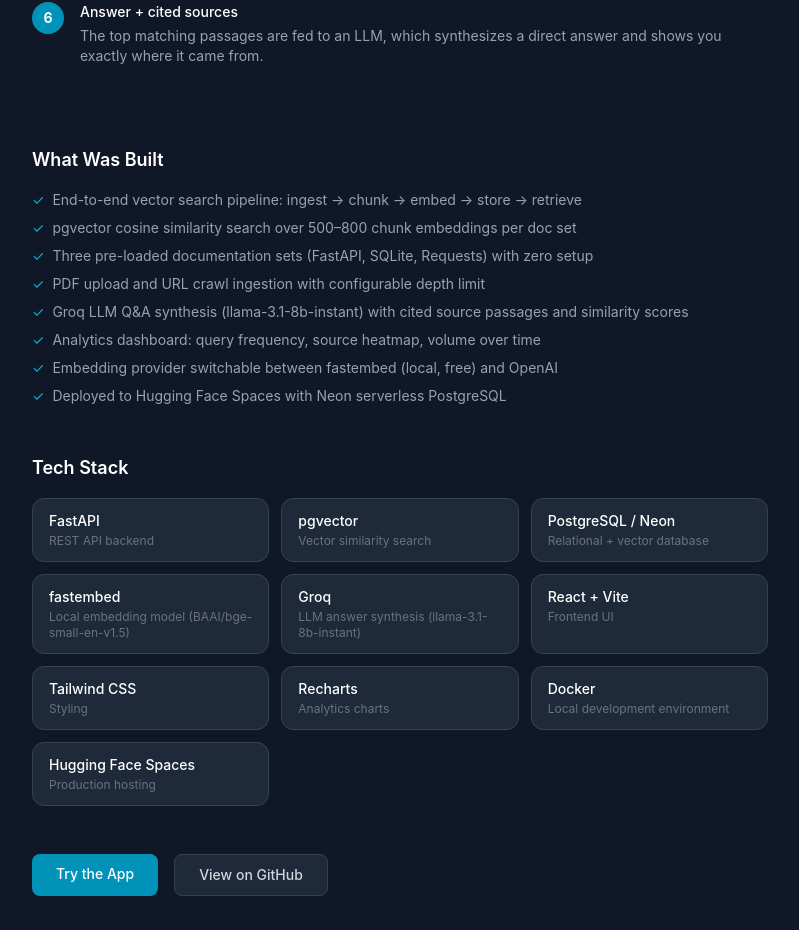
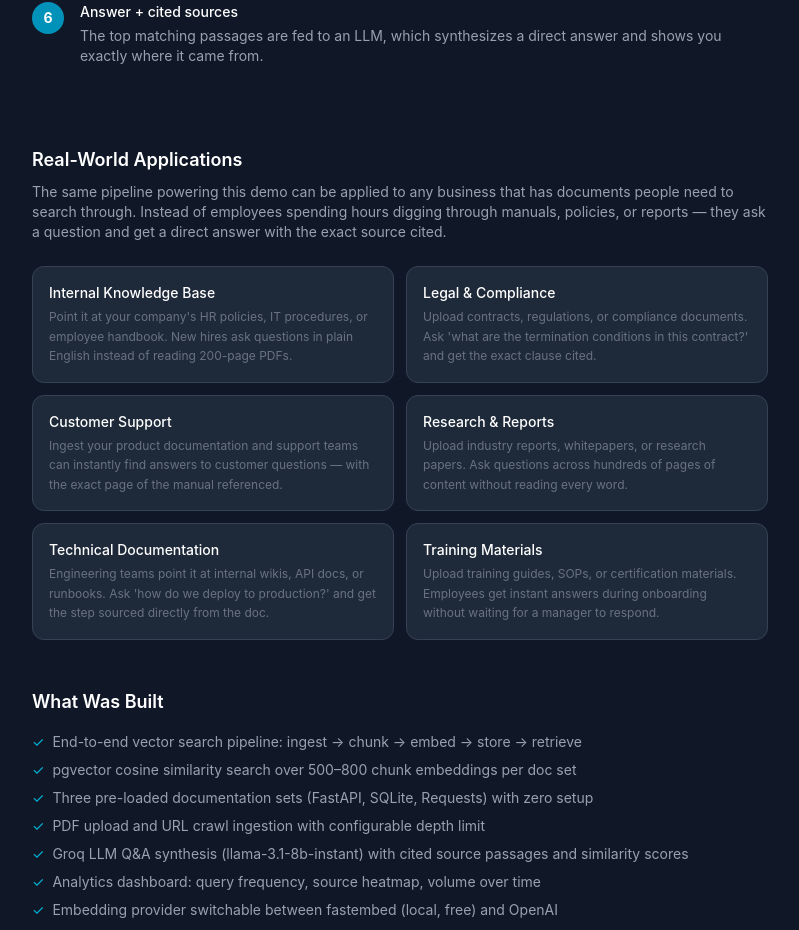
Before and after one commit to eholt723/docsignal, a React (Vite) app in the folder frontend/: page /about in a window 1280 px wide. Shown: the part 821-1751 px from the top of the page, without its empty margins (240-1039 px from the left). Built offline with nearby package versions, Linux system fonts and the light colour scheme.

Commit message:
add enterprise use cases section to About page

```diff
--- a/frontend/src/components/About.jsx
+++ b/frontend/src/components/About.jsx
@@ -71,6 +71,47 @@
         </div>
       </div>
 
+      {/* Enterprise Use Cases */}
+      <div>
+        <h2 className="text-lg font-semibold text-white mb-2">Real-World Applications</h2>
+        <p className="text-sm text-gray-400 mb-6">
+          The same pipeline powering this demo can be applied to any business that has documents people need to search through. Instead of employees spending hours digging through manuals, policies, or reports — they ask a question and get a direct answer with the exact source cited.
+        </p>
+        <div className="grid grid-cols-1 sm:grid-cols-2 gap-3">
+          {[
+            {
+              title: "Internal Knowledge Base",
+              desc: "Point it at your company's HR policies, IT procedures, or employee handbook. New hires ask questions in plain English instead of reading 200-page PDFs.",
+            },
+            {
+              title: "Legal & Compliance",
+              desc: "Upload contracts, regulations, or compliance documents. Ask 'what are the termination conditions in this contract?' and get the exact clause cited.",
+            },
+            {
+              title: "Customer Support",
+              desc: "Ingest your product documentation and support teams can instantly find answers to customer questions — with the exact page of the manual referenced.",
+            },
+            {
+              title: "Research & Reports",
+              desc: "Upload industry reports, whitepapers, or research papers. Ask questions across hundreds of pages of content without reading every word.",
+            },
+            {
+              title: "Technical Documentation",
+              desc: "Engineering teams point it at internal wikis, API docs, or runbooks. Ask 'how do we deploy to production?' and get the step sourced directly from the doc.",
+            },
+            {
+              title: "Training Materials",
+              desc: "Upload training guides, SOPs, or certification materials. Employees get instant answers during onboarding without waiting for a manager to respond.",
+            },
+          ].map((item) => (
+            <div key={item.title} className="bg-gray-800 border border-gray-700 rounded-xl px-4 py-4">
+              <p className="text-sm font-medium text-white mb-1">{item.title}</p>
+              <p className="text-xs text-gray-500 leading-relaxed">{item.desc}</p>
+            </div>
+          ))}
+        </div>
+      </div>
+
       {/* What Was Built */}
       <div>
         <h2 className="text-lg font-semibold text-white mb-4">What Was Built</h2>
```
